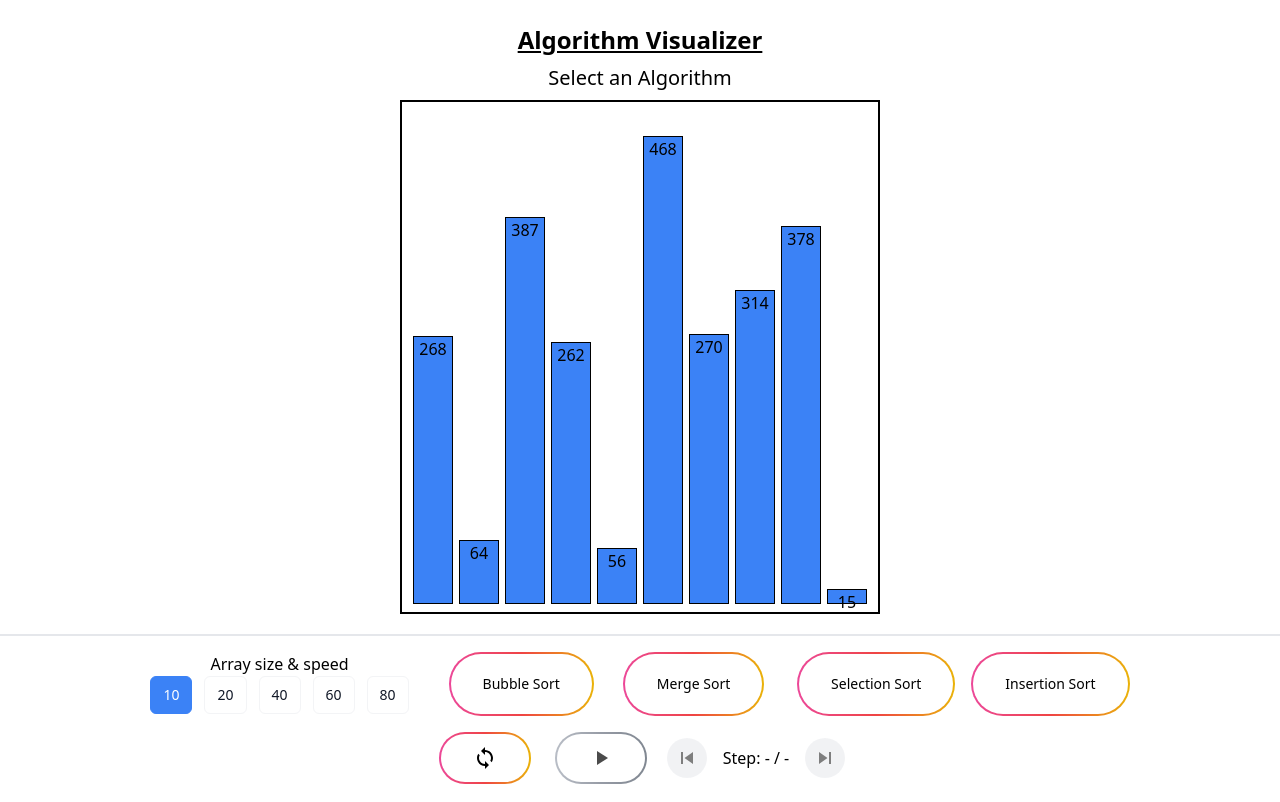
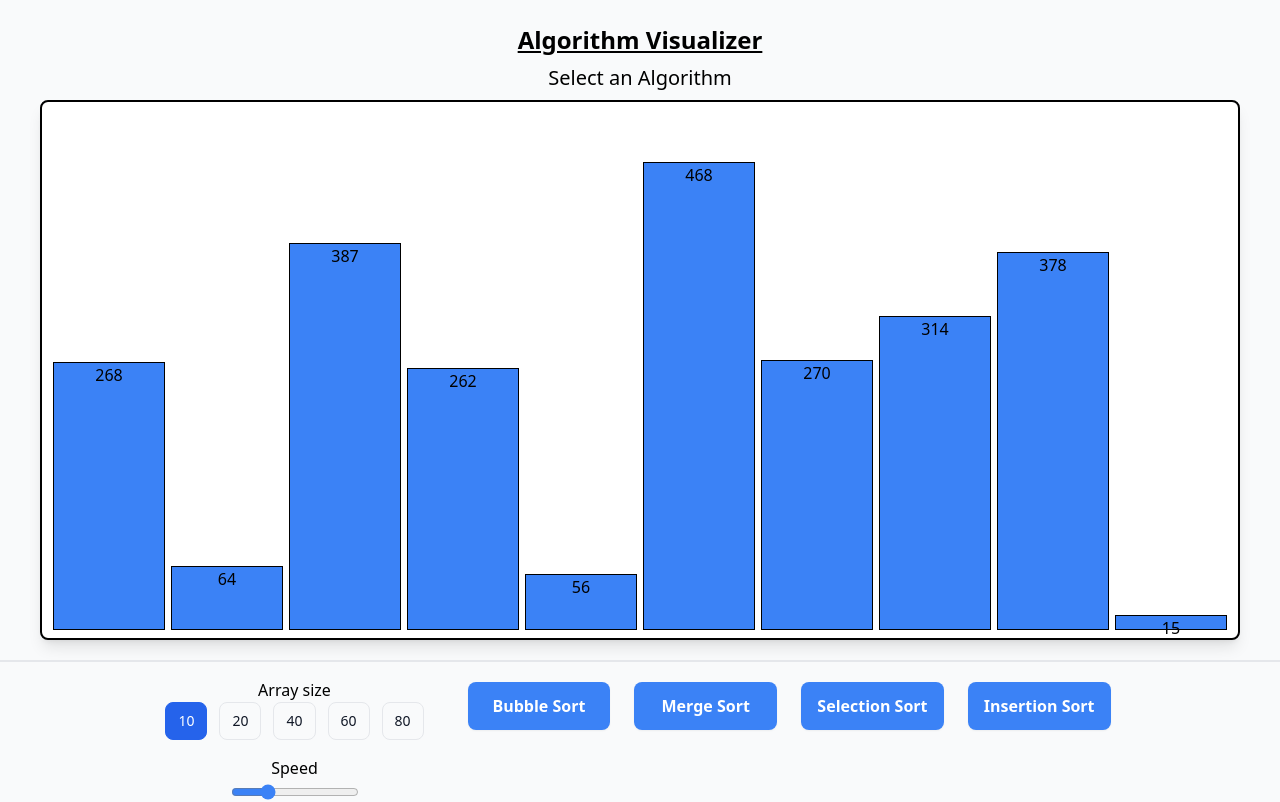
Before and after one commit to Jimmy-b36/visualize-algorithms, a Next.js app: page / in a window 1280 px wide. Shown: the top 802 px of the page. Built offline with nearby package versions, Linux system fonts and the light colour scheme.

Commit message:
Redesign UI with playback speed control and improved styling

```diff
--- a/components/ControlPanel.tsx
+++ b/components/ControlPanel.tsx
@@ -5,7 +5,7 @@ import {
   MdSkipNext,
   MdSkipPrevious,
 } from 'react-icons/md';
-import { SortButtonProps } from '../pages/index'; // Assuming index exports this
+import { SortButtonProps } from '../pages/index';
 import DisplaySort from './DisplaySort';
 
 interface ControlPanelProps {
@@ -21,6 +21,8 @@ interface ControlPanelProps {
   resetArray: () => void;
   goToPreviousStep: () => void;
   goToNextStep: () => void;
+  playbackSpeed: number;
+  setPlaybackSpeed: (speed: number) => void;
 }
 
 const ControlPanel = ({
@@ -36,6 +38,8 @@ const ControlPanel = ({
   resetArray,
   goToPreviousStep,
   goToNextStep,
+  playbackSpeed,
+  setPlaybackSpeed,
 }: ControlPanelProps) => {
   const arraySizeValues = [10, 20, 40, 60, 80];
   const sortButtonCommonProps: Omit<SortButtonProps, 'algorithmName'> = {
@@ -54,24 +58,23 @@ const ControlPanel = ({
     <div className="flex flex-col items-center w-full gap-4 p-4 border-t-2 border-gray-200 mt-4">
       <div className="flex flex-wrap items-start justify-center w-full gap-6">
         <div className="flex flex-col items-center justify-center">
-          <p>Array size & speed</p>
-          <fieldset className="flex flex-wrap gap-3">
-            <legend className="sr-only">Array size</legend>
+          <p>Array size</p>
+          <fieldset className="flex flex-wrap gap-3 mb-2">
             {arraySizeValues.map(size => (
               <div key={size}>
                 <input
                   type="radio"
-                  name="arraySizeOption"
+                  id={`size${size}`}
+                  name="arraySize"
                   value={size}
-                  id={`size${size}`}
-                  className="hidden peer"
+                  checked={arraySize === size}
                   onChange={() => setArraySize(size)}
-                  disabled={isGeneratingHistory || isPlaying} // Also disable if playing
-                  checked={arraySize === size}
+                  className="peer hidden"
+                  disabled={isGeneratingHistory || isPlaying}
                 />
                 <label
                   htmlFor={`size${size}`}
-                  className={`flex items-center justify-center px-3 py-2 text-gray-900 border border-gray-100 rounded-md cursor-pointer hover:border-gray-200 peer-checked:border-blue-500 peer-checked:bg-blue-500 peer-checked:text-white ${
+                  className={`flex items-center justify-center px-3 py-2 text-gray-900 border border-gray-200 rounded-lg cursor-pointer hover:border-blue-400 hover:bg-blue-50 peer-checked:border-blue-600 peer-checked:bg-blue-600 peer-checked:text-white font-semibold transition-all duration-150 ${
                     size > 20 && size < 80
                       ? 'hidden lg:flex xl:flex'
                       : size === 80
@@ -84,29 +87,42 @@ const ControlPanel = ({
               </div>
             ))}
           </fieldset>
+          <div className="flex flex-col items-center mx-4 mt-2">
+            <label htmlFor="speed" className="mb-1 font-medium">
+              Speed
+            </label>
+            <input
+              id="speed"
+              type="range"
+              min={10}
+              max={1500}
+              step={10}
+              value={playbackSpeed}
+              onChange={e => setPlaybackSpeed(Number(e.target.value))}
+              className="w-32 accent-blue-500"
+              disabled={isGeneratingHistory}
+            />
+            <span className="text-xs mt-1">{playbackSpeed} ms/step</span>
+          </div>
         </div>
-
         <div className="grid grid-cols-2 gap-4 pl-2 ml-2 lg:grid-cols-4 xl:grid-cols-4">
           {sortingAlgorithms.map(algorithmName => (
             <DisplaySort
+              key={algorithmName}
               {...sortButtonCommonProps}
               algorithmName={algorithmName}
             />
           ))}
         </div>
       </div>
-
-      <div className="flex items-center justify-center w-full gap-4">
+      <div className="flex items-center justify-center w-full gap-4 mt-2">
         <button
           onClick={resetArray}
-          className="inline-block rounded-full bg-gradient-to-r  mx-1 from-pink-500 via-red-500 to-yellow-500 p-[2px] hover:text-white focus:outline-none focus:ring active:text-opacity-75"
+          className="w-12 h-12 flex items-center justify-center rounded-lg bg-gray-100 hover:bg-gray-200 active:bg-gray-300 text-2xl font-bold text-gray-700 transition-all border border-gray-300 shadow-sm disabled:bg-gray-200 disabled:text-gray-400"
           disabled={isGeneratingHistory}
         >
-          <span className="block h-full px-8 py-3 text-2xl font-medium bg-white rounded-full hover:bg-transparent">
-            <MdLoop />
-          </span>
+          <MdLoop />
         </button>
-
         <button
           onClick={isPlaying ? pausePlaying : startPlaying}
           disabled={
@@ -114,23 +130,20 @@ const ControlPanel = ({
             historyLength === 0 ||
             historyIndex >= historyLength - 1
           }
-          className="inline-block rounded-full bg-gradient-to-r mx-1 from-green-400 via-blue-500 to-purple-600 p-[2px] hover:text-white focus:outline-none focus:ring active:text-opacity-75 disabled:from-gray-400 disabled:via-gray-500 disabled:to-gray-600 disabled:opacity-70 disabled:cursor-not-allowed"
+          className="w-12 h-12 flex items-center justify-center rounded-lg bg-blue-500 hover:bg-blue-600 active:bg-blue-700 text-2xl font-bold text-white transition-all shadow-sm disabled:bg-gray-300 disabled:text-gray-400"
           aria-label={isPlaying ? 'Pause' : 'Play'}
         >
-          <span className="block h-full px-8 py-3 text-2xl font-medium bg-white rounded-full hover:bg-transparent">
-            {isPlaying ? <MdPause /> : <MdPlayArrow />}
-          </span>
+          {isPlaying ? <MdPause /> : <MdPlayArrow />}
         </button>
-
         <button
           onClick={goToPreviousStep}
           disabled={isPlaying || isGeneratingHistory || historyIndex <= 0}
-          className="p-2 rounded-full bg-gray-200 disabled:opacity-50 disabled:cursor-not-allowed hover:bg-gray-300"
+          className="w-12 h-12 flex items-center justify-center rounded-lg bg-gray-100 hover:bg-gray-200 active:bg-gray-300 text-2xl text-gray-700 border border-gray-300 shadow-sm disabled:bg-gray-200 disabled:text-gray-400"
           aria-label="Previous Step"
         >
           <MdSkipPrevious size={24} />
         </button>
-        <span>
+        <span className="font-mono text-base px-2">
           Step: {historyIndex >= 0 ? historyIndex + 1 : '-'} /{' '}
           {historyLength > 0 ? historyLength : '-'}
         </span>
@@ -142,7 +155,7 @@ const ControlPanel = ({
             historyIndex === -1 ||
             historyIndex >= historyLength - 1
           }
-          className="p-2 rounded-full bg-gray-200 disabled:opacity-50 disabled:cursor-not-allowed hover:bg-gray-300"
+          className="w-12 h-12 flex items-center justify-center rounded-lg bg-gray-100 hover:bg-gray-200 active:bg-gray-300 text-2xl text-gray-700 border border-gray-300 shadow-sm disabled:bg-gray-200 disabled:text-gray-400"
           aria-label="Next Step"
         >
           <MdSkipNext size={24} />
--- a/components/DisplayArea.tsx
+++ b/components/DisplayArea.tsx
@@ -12,7 +12,7 @@ const DisplayArea = ({
   arraySizeOptions,
 }: DisplayAreaProps) => {
   return (
-    <div className="flex flex-row items-end justify-center p-2 mt-1 mb-1 border-2 border-black h-[520px]">
+    <div className="flex flex-row items-end justify-center p-2 mt-1 mb-1 border-2 border-black rounded-lg shadow-lg bg-white w-full max-w-[1200px] mx-auto min-h-[540px]">
       {state.array?.map((element: number, index: number) => {
         let barColor = 'bg-blue-500'; // Default color
         if (state.comparing?.includes(index)) {
--- a/components/DisplaySort.tsx
+++ b/components/DisplaySort.tsx
@@ -1,22 +1,20 @@
+import React from 'react';
 import { SortButtonProps } from '../pages/index';
 
-const DisplaySort = ({
+const DisplaySort: React.FC<SortButtonProps> = ({
   onClick,
   isGenerating,
   algorithmName,
-}: SortButtonProps) => {
+}) => {
   return (
-    <div>
     <button
       onClick={() => onClick(algorithmName)}
-        className={`inline-block rounded-full bg-gradient-to-r h-full from-pink-500 via-red-500 to-yellow-500 p-[2px] hover:text-white focus:outline-none focus:ring active:text-opacity-75 `}
       disabled={isGenerating}
+      className="rounded-lg bg-blue-500 hover:bg-blue-600 active:bg-blue-700 px-4 py-2 text-base font-semibold text-white transition-all shadow-sm disabled:bg-gray-300 disabled:text-gray-400 m-1 min-w-[120px]"
+      style={{ minHeight: '48px' }}
     >
-        <span className="block px-8 py-5 text-sm font-medium bg-white rounded-full hover:bg-transparent">
       {algorithmName}
-        </span>
     </button>
-    </div>
   );
 };
 
--- a/helpers/sortingAlgorithms.ts
+++ b/helpers/sortingAlgorithms.ts
@@ -1,9 +1,3 @@
-export interface SortState {
-  array: number[];
-  comparing: number[] | null;
-  swapped: boolean;
-}
-
 // --- Merge Sort (Iterative / Bottom-Up) ---
 export function* mergeGenerator(
   arr: number[],
@@ -20,14 +14,14 @@ export function* mergeGenerator(
 
   while (leftIndex < leftArray.length && rightIndex < rightArray.length) {
     yield {
-      array: arr.slice(),
+      array: [...arr],
       comparing: [start + leftIndex, mid + 1 + rightIndex],
       swapped: false,
     };
 
     if (leftArray[leftIndex] <= rightArray[rightIndex]) {
       yield {
-        array: arr.slice(),
+        array: [...arr],
         comparing: [start + leftIndex, mergeIndex],
         swapped: true,
       };
@@ -35,7 +29,7 @@ export function* mergeGenerator(
       leftIndex++;
     } else {
       yield {
-        array: arr.slice(),
+        array: [...arr],
         comparing: [mid + 1 + rightIndex, mergeIndex],
         swapped: true,
       };
@@ -48,7 +42,7 @@ export function* mergeGenerator(
   while (leftIndex < leftArray.length) {
     arr[mergeIndex] = leftArray[leftIndex];
     yield {
-      array: arr.slice(),
+      array: [...arr],
       comparing: [start + leftIndex, mergeIndex],
       swapped: true,
     };
@@ -59,7 +53,7 @@ export function* mergeGenerator(
   while (rightIndex < rightArray.length) {
     arr[mergeIndex] = rightArray[rightIndex];
     yield {
-      array: arr.slice(),
+      array: [...arr],
       comparing: [mid + 1 + rightIndex, mergeIndex],
       swapped: true,
     };
@@ -68,17 +62,17 @@ export function* mergeGenerator(
   }
 
   yield {
-    array: arr.slice(),
+    array: [...arr],
     comparing: Array.from({ length: end - start + 1 }, (_, i) => start + i),
     swapped: false,
   };
-  yield { array: arr.slice(), comparing: null, swapped: false };
+  yield { array: [...arr], comparing: null, swapped: false };
 }
 
 export function* mergeSort(arr: number[]): Generator<SortState, void, unknown> {
-  const localArr = [...arr];
+  let localArr = [...arr];
   const n = localArr.length;
-  yield { array: localArr.slice(), comparing: null, swapped: false }; // Initial state
+  yield { array: [...localArr], comparing: null, swapped: false };
 
   for (
     let currentSize = 1;
@@ -93,94 +87,102 @@ export function* mergeSort(arr: number[]): Generator<SortState, void, unknown> {
         { length: rightEnd - leftStart + 1 },
         (_, i) => leftStart + i
       );
-      yield { array: localArr.slice(), comparing: mergeRange, swapped: false };
+      yield { array: [...localArr], comparing: mergeRange, swapped: false };
 
       yield* mergeGenerator(localArr, leftStart, mid, rightEnd);
     }
   }
 
-  yield { array: localArr.slice(), comparing: null, swapped: false }; // Final sorted state
+  yield { array: [...localArr], comparing: null, swapped: false };
 }
 
 // --- Selection Sort ---
 export function* selectionSort(
   arr: number[]
 ): Generator<SortState, void, unknown> {
-  const localArr = [...arr]; // Work on a copy
-  yield { array: localArr, comparing: null, swapped: false }; // Initial state
+  let localArr = [...arr];
+  yield { array: [...localArr], comparing: null, swapped: false };
 
   for (let i = 0; i < localArr.length - 1; i++) {
-    yield { array: localArr, comparing: [i], swapped: false };
+    yield { array: [...localArr], comparing: [i], swapped: false };
 
     let minIdx = i;
     for (let j = i + 1; j < localArr.length; j++) {
-      yield { array: localArr.slice(), comparing: [j, minIdx], swapped: false };
+      yield { array: [...localArr], comparing: [j, minIdx], swapped: false };
 
       if (localArr[j] < localArr[minIdx]) {
         minIdx = j;
-        yield { array: localArr, comparing: [i, minIdx], swapped: false };
+        yield {
+          array: [...localArr],
+          comparing: [i, minIdx],
+          swapped: false,
+        };
       }
     }
 
     if (minIdx !== i) {
-      yield { array: localArr, comparing: [i, minIdx], swapped: false };
+      yield { array: [...localArr], comparing: [i, minIdx], swapped: false };
       [localArr[minIdx], localArr[i]] = [localArr[i], localArr[minIdx]];
-      yield { array: localArr, comparing: [i, minIdx], swapped: true };
+      yield { array: [...localArr], comparing: [i, minIdx], swapped: true };
     }
 
-    // Yield state showing element i is now sorted (highlight i maybe?)
-    yield { array: localArr, comparing: [i], swapped: false };
+    yield { array: [...localArr], comparing: [i], swapped: false };
   }
 
-  // Yield final state, clear highlights
-  yield { array: localArr.slice(), comparing: null, swapped: false };
+  yield { array: [...localArr], comparing: null, swapped: false };
 }
 
 // --- Insertion Sort ---
 export function* insertionSort(
   arr: number[]
 ): Generator<SortState, void, unknown> {
-  const localArr = [...arr]; // Work on a copy
-  yield { array: localArr, comparing: null, swapped: false }; // Initial state
+  let localArr = [...arr];
+  yield { array: [...localArr], comparing: null, swapped: false };
 
   for (let i = 1; i < localArr.length; i++) {
-    const current = localArr[i];
-    yield { array: localArr, comparing: [i], swapped: false };
+    let current = localArr[i];
+    yield { array: [...localArr], comparing: [i], swapped: false };
     let j = i - 1;
     while (j >= 0 && localArr[j] > current) {
-      yield { array: localArr, comparing: [j, j + 1], swapped: false };
+      yield { array: [...localArr], comparing: [j, j + 1], swapped: false };
       localArr[j + 1] = localArr[j];
-      yield { array: localArr, comparing: [j, j + 1], swapped: true };
+      yield { array: [...localArr], comparing: [j, j + 1], swapped: true };
       j--;
     }
 
     if (j + 1 !== i) {
-      yield { array: localArr, comparing: [j + 1], swapped: false };
+      yield { array: [...localArr], comparing: [j + 1], swapped: false };
       localArr[j + 1] = current;
-      yield { array: localArr, comparing: [j + 1], swapped: true };
+      yield { array: [...localArr], comparing: [j + 1], swapped: true };
     }
-    yield { array: localArr, comparing: [j + 1], swapped: false };
+    yield { array: [...localArr], comparing: [j + 1], swapped: false };
   }
 
-  yield { array: localArr, comparing: null, swapped: false };
+  yield { array: [...localArr], comparing: null, swapped: false };
+}
+
+export interface SortState {
+  array: number[];
+  comparing: number[] | null;
+  swapped: boolean;
 }
 
 export function* bubbleSort(
   arr: number[]
 ): Generator<SortState, void, unknown> {
   const localArr = [...arr];
-  yield { array: localArr, comparing: null, swapped: false };
+  yield { array: [...localArr], comparing: null, swapped: false };
 
   let swappedOccurred;
   for (let i = 0; i < localArr.length; i++) {
     swappedOccurred = false;
     for (let j = 0; j < localArr.length - 1 - i; j++) {
-      yield { array: localArr, comparing: [j, j + 1], swapped: false };
+      yield { array: [...localArr], comparing: [j, j + 1], swapped: false };
 
       if (localArr[j] > localArr[j + 1]) {
         [localArr[j], localArr[j + 1]] = [localArr[j + 1], localArr[j]];
         swappedOccurred = true;
-        yield { array: localArr, comparing: [j, j + 1], swapped: true };
+        yield { array: [...localArr], comparing: [j, j + 1], swapped: true };
       }
     }
 
@@ -188,5 +190,5 @@ export function* bubbleSort(
       break;
     }
   }
-  yield { array: localArr, comparing: null, swapped: false };
+  yield { array: [...localArr], comparing: null, swapped: false };
 }
--- a/pages/index.tsx
+++ b/pages/index.tsx
@@ -34,20 +34,12 @@ const Home: NextPage = () => {
   const [history, setHistory] = useState<SortState[]>([]);
   const [historyIndex, setHistoryIndex] = useState<number>(-1);
 
-  const speed: sortingProps['speed'] = {
-    10: [800, 400],
-    20: [400, 200],
-    40: [200, 100],
-    60: [150, 40],
-    80: [150, 10],
-  };
-
   const arraySizeOptions: { [key: number]: string } = {
-    10: '40px',
-    20: '20px',
-    40: '10px',
-    60: '6px',
-    80: '4px',
+    10: '400px',
+    20: '200px',
+    40: '100px',
+    60: '60px',
+    80: '40px',
   };
 
   const generateArray = (size: number = arraySize) => {
@@ -65,20 +57,24 @@ const Home: NextPage = () => {
     setCurrentSelection(algorithmName);
     setHistory([]);
     setHistoryIndex(-1);
+    pausePlaying();
+
+    const newShuffledArray = shuffleArray(generateArray(arraySize));
+    setPrimaryArray(newShuffledArray);
 
     let generator: Generator<SortState, void, unknown>;
     switch (algorithmName) {
       case 'Bubble Sort':
-        generator = bubbleSort(primaryArray);
+        generator = bubbleSort(newShuffledArray);
         break;
       case 'Merge Sort':
-        generator = mergeSort(primaryArray);
+        generator = mergeSort(newShuffledArray);
         break;
       case 'Selection Sort':
-        generator = selectionSort(primaryArray);
+        generator = selectionSort(newShuffledArray);
         break;
       case 'Insertion Sort':
-        generator = insertionSort(primaryArray);
+        generator = insertionSort(newShuffledArray);
         break;
       default:
         console.error('Unknown algorithm:', algorithmName);
@@ -118,15 +114,13 @@ const Home: NextPage = () => {
         swapped: false,
       };
     }
-    return history[historyIndex];
+    const state = history[historyIndex];
+    return state;
   }, [history, historyIndex, primaryArray]);
 
   const [isPlaying, setIsPlaying] = useState<boolean>(false);
+  const [playbackSpeed, setPlaybackSpeed] = useState<number>(400);
   const intervalRef = useRef<NodeJS.Timeout | null>(null);
-
-  const autoPlayDelay = useMemo(() => {
-    return speed[arraySize]?.[1] ?? 100;
-  }, [arraySize, speed]);
 
   const startPlaying = () => {
     setIsPlaying(true);
@@ -157,7 +151,7 @@ const Home: NextPage = () => {
     if (isPlaying && historyIndex < history.length - 1) {
       intervalRef.current = setTimeout(() => {
         goToNextStep();
-      }, autoPlayDelay);
+      }, playbackSpeed);
     } else if (isPlaying && historyIndex >= history.length - 1) {
       setIsPlaying(false);
     }
@@ -167,11 +161,12 @@ const Home: NextPage = () => {
         clearTimeout(intervalRef.current);
       }
     };
-  }, [isPlaying, historyIndex, history.length, autoPlayDelay, goToNextStep]);
+  }, [isPlaying, historyIndex, history.length, playbackSpeed, goToNextStep]);
 
   const resetArray = () => {
     const newGeneratedArray = generateArray(arraySize);
-    setPrimaryArray(newGeneratedArray);
+    const shuffledArray = shuffleArray(newGeneratedArray);
+    setPrimaryArray(shuffledArray);
     pausePlaying();
     setCurrentSelection('');
     setHistory([]);
@@ -179,7 +174,7 @@ const Home: NextPage = () => {
   };
 
   return (
-    <div className="flex flex-col items-center justify-start h-screen pt-5">
+    <div className="flex flex-col items-center justify-start min-h-screen pt-5 bg-gray-50">
       <h1 className="m-1 text-2xl font-bold underline">Algorithm Visualizer</h1>
       <div className="m-1 text-xl">
         {isGeneratingHistory
@@ -206,7 +201,22 @@ const Home: NextPage = () => {
         resetArray={resetArray}
         goToPreviousStep={goToPreviousStep}
         goToNextStep={goToNextStep}
+        playbackSpeed={playbackSpeed}
+        setPlaybackSpeed={setPlaybackSpeed}
       />
+      <footer className="w-full mt-8 mb-2 flex flex-col items-center">
+        <div className="text-gray-600 text-sm">
+          Made with <span className="text-red-500">❤️</span> by James Ball{' '}
+          <a
+            href="https://github.com/Jimmy-b36/visualize-algorithms"
+            target="_blank"
+            rel="noopener noreferrer"
+            className="underline hover:text-blue-600 ml-1"
+          >
+            [git repo]
+          </a>
+        </div>
+      </footer>
     </div>
   );
 };
```
Lines whose indentation alone changed are shown as unchanged.
